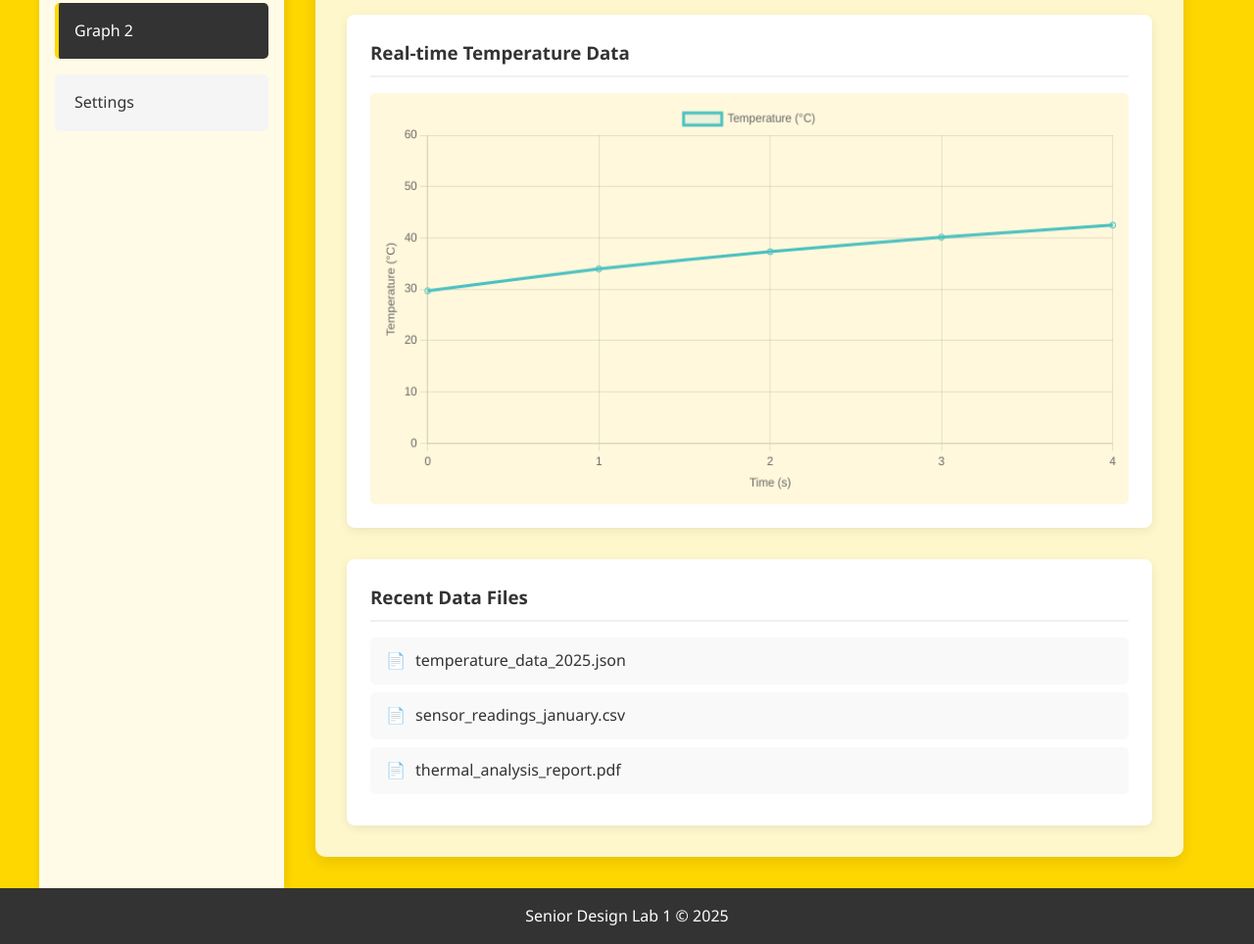
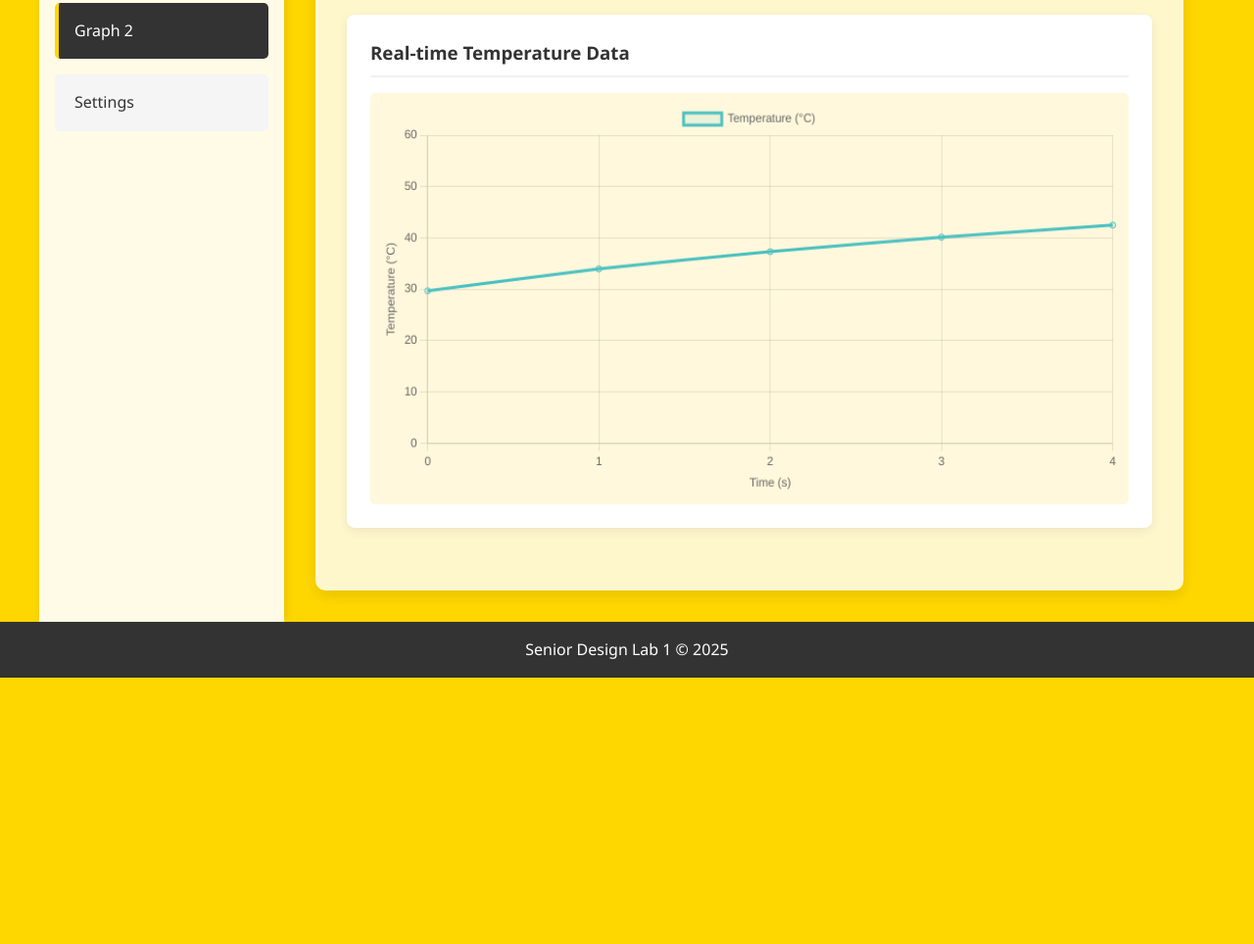
Before and after one commit to toboggann/SeniorDesignProjLab1, a website: page Pages/graph2.html in a window 1280 px wide. Shown: the part 317-1281 px from the top of the page at 98% size. After the commit the page ends 1009 px from the top, so only its background shows below. Drawn offline with nearby package versions, Linux system fonts and the light colour scheme.

Commit message:
got ride of last files

```diff
--- a/Pages/graph2.html
+++ b/Pages/graph2.html
@@ -221,15 +221,6 @@
                 <h3>Real-time Temperature Data</h3>
                 <canvas id="myChart"></canvas>
             </div>
-
-            <div class="file-list">
-                <h3>Recent Data Files</h3>
-                <ul>
-                    <li>temperature_data_2025.json</li>
-                    <li>sensor_readings_january.csv</li>
-                    <li>thermal_analysis_report.pdf</li>
-                </ul>
-            </div>
         </main>
     </div>
 
```
Also changed, not shown: Pages/graph1.html (+1 -8 lines).
